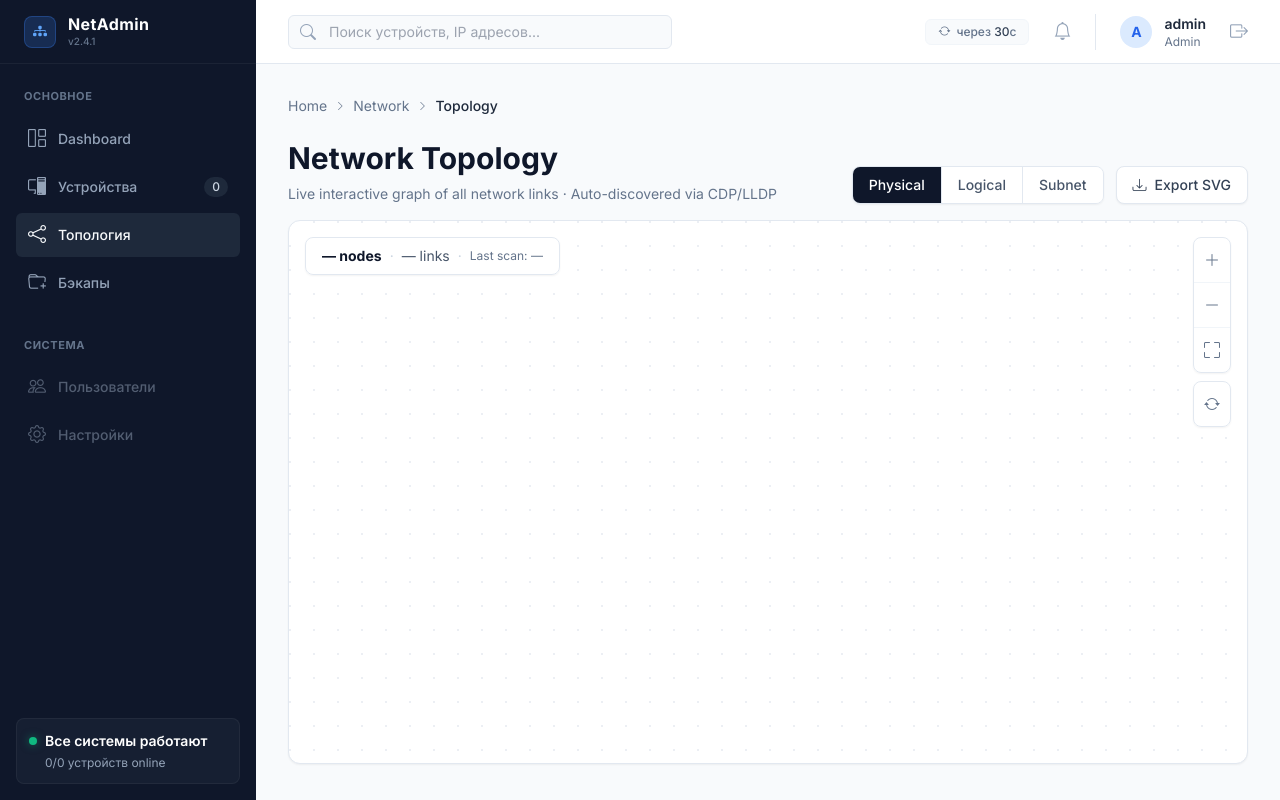
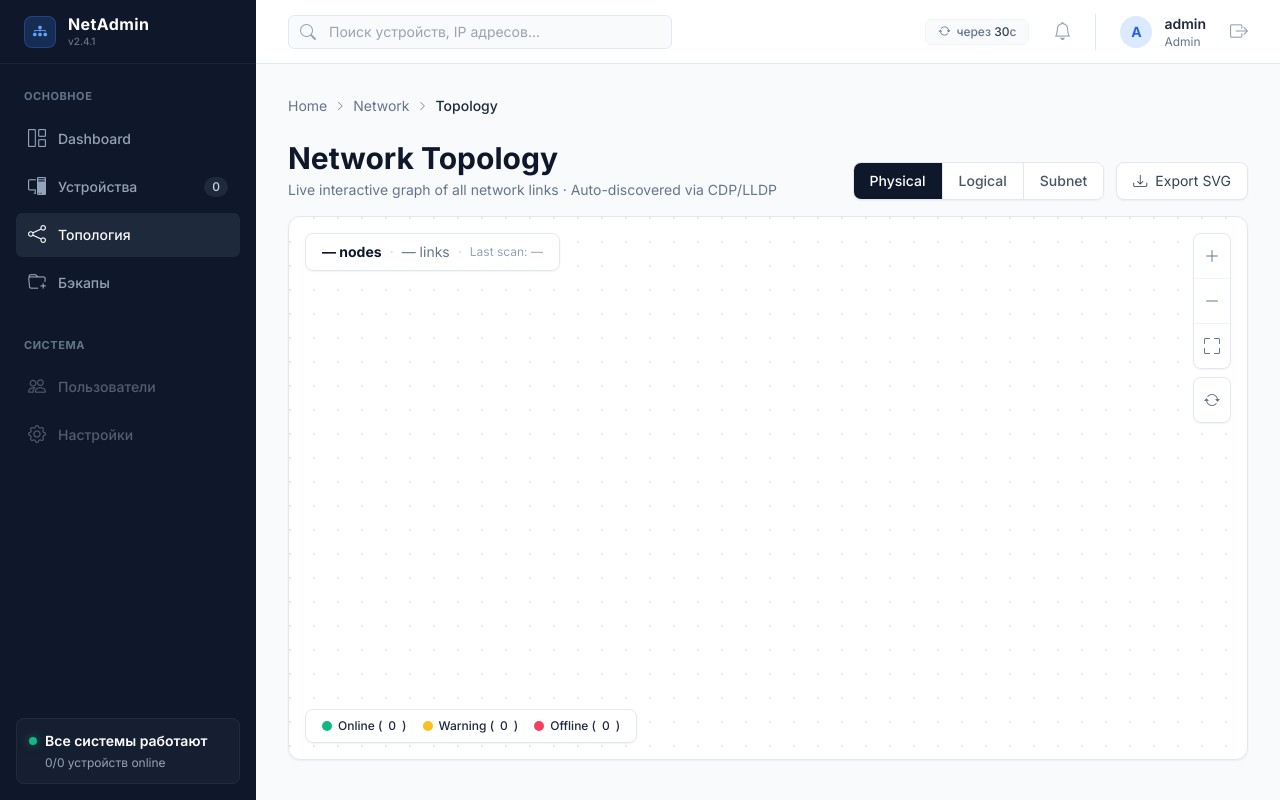
Before and after one commit to solarezz/netadmin, a Django app: page /topology/ in a window 1280 px wide. Run offline with Django 4.2, Linux system fonts and the light colour scheme; a user stored in the database is signed in; data comes from the database, SQL or seed files in the repository; data that the repository does not hold is empty; some libraries are stand-ins or nearby versions.

Commit message:
fix: topology proper ctxRenderer with canvas icons + legend

```diff
--- a/templates/monitoring/topology.html
+++ b/templates/monitoring/topology.html
@@ -1,13 +1,10 @@
 {% extends 'base.html' %}
-
-{% block title %}Топология сети{% endblock %}
+{% block title %}Топология{% endblock %}
 
 {% block breadcrumbs %}
 <div class="flex items-center text-sm text-slate-500 mb-6">
-    <span>Home</span>
-    <i class="bi bi-chevron-right text-[10px] mx-2"></i>
-    <span>Network</span>
-    <i class="bi bi-chevron-right text-[10px] mx-2"></i>
+    <span>Home</span><i class="bi bi-chevron-right text-[10px] mx-2"></i>
+    <span>Network</span><i class="bi bi-chevron-right text-[10px] mx-2"></i>
     <span class="text-slate-800 font-medium">Topology</span>
 </div>
 {% endblock %}
@@ -15,321 +12,259 @@
 {% block content %}
 <div class="mb-4 flex flex-wrap justify-between items-end gap-4">
     <div>
-        <h1 class="text-3xl font-bold text-slate-900 mb-2">Network Topology</h1>
+        <h1 class="text-3xl font-bold text-slate-900 mb-1">Network Topology</h1>
         <p class="text-slate-500 text-sm">Live interactive graph of all network links · Auto-discovered via CDP/LLDP</p>
     </div>
-    <div class="flex gap-3 items-center">
-        <div class="flex rounded-lg shadow-sm border border-slate-200 overflow-hidden text-sm font-medium">
-            <button id="tab-physical" onclick="switchTab('physical')" class="px-4 py-2 bg-slate-900 text-white transition-colors">Physical</button>
-            <button id="tab-logical" onclick="switchTab('logical')" class="px-4 py-2 bg-white text-slate-600 hover:bg-slate-50 border-l border-slate-200 transition-colors">Logical</button>
-            <button id="tab-subnet" onclick="switchTab('subnet')" class="px-4 py-2 bg-white text-slate-600 hover:bg-slate-50 border-l border-slate-200 transition-colors">Subnet</button>
+    <div class="flex gap-3">
+        <div class="flex rounded-lg border border-slate-200 overflow-hidden text-sm font-medium shadow-sm">
+            <button id="t-physical" class="px-4 py-2 bg-slate-900 text-white">Physical</button>
+            <button id="t-logical" class="px-4 py-2 bg-white text-slate-600 hover:bg-slate-50 border-l border-slate-200">Logical</button>
+            <button id="t-subnet" class="px-4 py-2 bg-white text-slate-600 hover:bg-slate-50 border-l border-slate-200">Subnet</button>
         </div>
-        <button onclick="exportSVG()" class="flex items-center gap-2 bg-white hover:bg-slate-50 border border-slate-200 text-slate-700 px-4 py-2 rounded-lg text-sm font-medium shadow-sm transition-colors">
+        <button class="flex items-center gap-2 bg-white border border-slate-200 text-slate-700 px-4 py-2 rounded-lg text-sm shadow-sm hover:bg-slate-50">
             <i class="bi bi-download"></i> Export SVG
         </button>
     </div>
 </div>
 
-<!-- Main graph card -->
-<div class="bg-white border border-slate-200 rounded-xl shadow-sm overflow-hidden relative" style="height: 68vh; min-height: 520px;">
-    <!-- Dot-grid background -->
-    <svg class="absolute inset-0 w-full h-full z-0 pointer-events-none" xmlns="http://www.w3.org/2000/svg">
+<div class="bg-white border border-slate-200 rounded-xl shadow-sm overflow-hidden relative" style="height:68vh;min-height:520px;">
+    <!-- dot grid -->
+    <svg class="absolute inset-0 w-full h-full z-0 pointer-events-none">
         <defs>
-            <pattern id="dot-grid" x="0" y="0" width="24" height="24" patternUnits="userSpaceOnUse">
-                <circle cx="1" cy="1" r="1" fill="#cbd5e1" fill-opacity="0.5"/>
+            <pattern id="dg" x="0" y="0" width="24" height="24" patternUnits="userSpaceOnUse">
+                <circle cx="1" cy="1" r="1" fill="#94a3b8" fill-opacity="0.35"/>
             </pattern>
         </defs>
-        <rect width="100%" height="100%" fill="url(#dot-grid)"/>
+        <rect width="100%" height="100%" fill="url(#dg)"/>
     </svg>
 
-    <!-- Topology canvas -->
-    <div id="topology-container" class="absolute inset-0 z-10" style="background: transparent;"></div>
+    <div id="topo" class="absolute inset-0 z-10"></div>
 
-    <!-- Stats pill top-left -->
-    <div class="absolute top-4 left-4 z-20 bg-white/95 backdrop-blur-sm border border-slate-200 rounded-lg shadow-sm px-4 py-2 flex items-center gap-2 text-sm select-none">
-        <span class="font-bold text-slate-900" id="topo-nodes-count">— nodes</span>
+    <!-- stats pill -->
+    <div class="absolute top-4 left-4 z-20 bg-white/95 border border-slate-200 rounded-lg shadow-sm px-4 py-2 flex items-center gap-2 text-sm select-none">
+        <span class="font-bold text-slate-900" id="cnt-nodes">— nodes</span>
         <span class="text-slate-300">·</span>
-        <span class="text-slate-600" id="topo-edges-count">— links</span>
+        <span class="text-slate-500" id="cnt-edges">— links</span>
         <span class="text-slate-300">·</span>
-        <span class="text-slate-500 text-xs">Last scan: <span id="topo-last-scan">—</span></span>
+        <span class="text-slate-400 text-xs">Last scan: <span id="last-scan">—</span></span>
     </div>
 
-    <!-- Zoom controls top-right -->
+    <!-- zoom controls -->
     <div class="absolute top-4 right-4 z-20 flex flex-col gap-2">
-        <div class="bg-white/95 backdrop-blur-sm border border-slate-200 rounded-lg shadow-sm overflow-hidden flex flex-col">
-            <button onclick="zoomIn()" class="p-2.5 text-slate-500 hover:text-slate-900 hover:bg-slate-50 border-b border-slate-100 transition-colors" title="Zoom In">
-                <i class="bi bi-plus-lg text-base"></i>
-            </button>
-            <button onclick="zoomOut()" class="p-2.5 text-slate-500 hover:text-slate-900 hover:bg-slate-50 border-b border-slate-100 transition-colors" title="Zoom Out">
-                <i class="bi bi-dash-lg text-base"></i>
-            </button>
-            <button onclick="fitAll()" class="p-2.5 text-slate-500 hover:text-slate-900 hover:bg-slate-50 transition-colors" title="Fit to screen">
-                <i class="bi bi-fullscreen text-base"></i>
-            </button>
+        <div class="bg-white/95 border border-slate-200 rounded-lg shadow-sm flex flex-col overflow-hidden">
+            <button onclick="zoomIn()" class="p-2.5 text-slate-500 hover:bg-slate-50 border-b border-slate-100"><i class="bi bi-plus-lg"></i></button>
+            <button onclick="zoomOut()" class="p-2.5 text-slate-500 hover:bg-slate-50 border-b border-slate-100"><i class="bi bi-dash-lg"></i></button>
+            <button onclick="fitAll()" class="p-2.5 text-slate-500 hover:bg-slate-50"><i class="bi bi-fullscreen"></i></button>
         </div>
-        <button onclick="loadTopology(false)" class="bg-white/95 backdrop-blur-sm border border-slate-200 rounded-lg shadow-sm p-2.5 text-slate-500 hover:text-slate-900 hover:bg-slate-50 transition-colors" title="Refresh">
-            <i class="bi bi-arrow-repeat text-base" id="refresh-topo-icon"></i>
+        <button onclick="loadTopo(false)" class="bg-white/95 border border-slate-200 rounded-lg shadow-sm p-2.5 text-slate-500 hover:bg-slate-50">
+            <i class="bi bi-arrow-repeat" id="ri"></i>
         </button>
     </div>
 
-    <!-- Loading overlay -->
-    <div id="topo-loading" class="absolute inset-0 z-30 bg-white/70 backdrop-blur-sm flex items-center justify-center">
+    <!-- loading -->
+    <div id="topo-load" class="absolute inset-0 z-30 bg-white/70 backdrop-blur-sm flex items-center justify-center">
         <div class="flex flex-col items-center gap-3">
-            <div class="w-9 h-9 border-4 border-slate-100 border-t-blue-500 rounded-full animate-spin"></div>
-            <p class="text-sm font-medium text-slate-600 tracking-wide">Syncing Topology…</p>
+            <div class="w-9 h-9 border-4 border-slate-200 border-t-blue-500 rounded-full animate-spin"></div>
+            <p class="text-sm font-medium text-slate-600">Загрузка топологии…</p>
         </div>
+    </div>
+
+    <!-- legend -->
+    <div class="absolute bottom-4 left-4 z-20 bg-white/95 border border-slate-200 rounded-lg shadow-sm px-4 py-2 flex items-center gap-4 text-xs font-medium select-none">
+        <div class="flex items-center gap-1.5"><span class="w-2.5 h-2.5 rounded-full bg-emerald-500 inline-block"></span> Online (<span id="leg-on">0</span>)</div>
+        <div class="flex items-center gap-1.5"><span class="w-2.5 h-2.5 rounded-full bg-amber-400 inline-block"></span> Warning (<span id="leg-wa">0</span>)</div>
+        <div class="flex items-center gap-1.5"><span class="w-2.5 h-2.5 rounded-full bg-rose-500 inline-block"></span> Offline (<span id="leg-off">0</span>)</div>
     </div>
 </div>
 {% endblock %}
 
 {% block extra_js %}
 <style>
-/* Force vis.js canvas background transparent so our SVG dot grid shows */
-#topology-container canvas {
-    background: transparent !important;
-}
-/* Remove vis.js default tooltip border/shadow */
+#topo canvas { background: transparent !important; }
 .vis-tooltip {
-    font-family: 'Inter', sans-serif !important;
-    font-size: 12px !important;
-    background: #0f172a !important;
-    color: #e2e8f0 !important;
-    border: none !important;
-    border-radius: 6px !important;
-    padding: 6px 10px !important;
-    box-shadow: 0 4px 12px rgba(0,0,0,0.2) !important;
+    font-family: 'Inter',sans-serif !important; font-size: 12px !important;
+    background: #0f172a !important; color: #e2e8f0 !important;
+    border: none !important; border-radius: 6px !important;
+    padding: 6px 10px !important; box-shadow: 0 4px 12px rgba(0,0,0,.25) !important;
 }
 </style>
 <script>
-const TOPOLOGY_URL = "{% url 'api-topology' %}";
-let network = null;
-let nodesDataset = null;
-let edgesDataset = null;
-let lastScanAt = null;
-let timerInterval = null;
-let currentTab = 'physical';
+const URL_TOPO = "{% url 'api-topology' %}";
+let net = null, nodesDS = null, edgesDS = null, scanAt = null;
 
-// ─── Status colours matching the prototype exactly ─────────────────────
-const STATUS = {
-    online:  { bg: '#ffffff', border: '#10b981', highlight: '#ecfdf5' },
-    offline: { bg: '#ffffff', border: '#ef4444', highlight: '#fef2f2' },
-    warning: { bg: '#ffffff', border: '#f59e0b', highlight: '#fffbeb' },
-    unknown: { bg: '#ffffff', border: '#94a3b8', highlight: '#f8fafc' },
+const SC = {
+    online:  { bg:'#ffffff', border:'#10b981', hi:'#ecfdf5' },
+    offline: { bg:'#ffffff', border:'#ef4444', hi:'#fef2f2' },
+    warning: { bg:'#ffffff', border:'#f59e0b', hi:'#fffbeb' },
+    unknown: { bg:'#ffffff', border:'#94a3b8', hi:'#f8fafc' },
 };
 
-// ─── Build one vis.js node ──────────────────────────────────────────────
-function makeVisNode(n) {
-    const s = STATUS[n.status] || STATUS.unknown;
+/* ── icon drawing ── */
+function drawIcon(ctx, cx, cy, type, color) {
+    ctx.save();
+    ctx.strokeStyle = color; ctx.fillStyle = color;
+    ctx.lineWidth = 1.8; ctx.lineCap = 'round'; ctx.lineJoin = 'round';
+
+    if (type === 'mikrotik_router') {
+        ctx.beginPath();
+        ctx.roundRect(cx-9, cy-3, 18, 11, 2);
+        ctx.stroke();
+        ctx.beginPath();
+        ctx.moveTo(cx-4, cy-3); ctx.lineTo(cx-4, cy-9);
+        ctx.moveTo(cx+4, cy-3); ctx.lineTo(cx+4, cy-9);
+        ctx.stroke();
+        ctx.beginPath(); ctx.arc(cx, cy+2, 1.6, 0, Math.PI*2); ctx.fill();
+    } else if (type === 'mikrotik_switch') {
+        ctx.beginPath();
+        ctx.roundRect(cx-11, cy-5, 22, 10, 2);
+        ctx.stroke();
+        [-5,0,5].forEach(dx => { ctx.beginPath(); ctx.arc(cx+dx, cy, 1.6, 0, Math.PI*2); ctx.fill(); });
+    } else {
+        ctx.beginPath(); ctx.roundRect(cx-10, cy-7, 20, 7, 2); ctx.stroke();
+        ctx.beginPath(); ctx.roundRect(cx-10, cy+1, 20, 7, 2); ctx.stroke();
+        ctx.beginPath(); ctx.arc(cx+7, cy-3.5, 1.4, 0, Math.PI*2); ctx.fill();
+        ctx.beginPath(); ctx.arc(cx+7, cy+4.5, 1.4, 0, Math.PI*2); ctx.fill();
+    }
+    ctx.restore();
+}
+
+/* ── make vis node ── */
+function makeNode(n) {
+    const sc = SC[n.status] || SC.unknown;
     const isCore = n.is_core;
+    const r = isCore ? 28 : 23;
 
     return {
         id: n.id,
-        // Two-line label: bold name + muted IP
         label: n.label + '\n' + (n.ip || ''),
-        title: `<b>${n.label}</b><br><code>${n.ip || ''}</code><br>Status: ${n.status}`,
         url: n.url,
-        shape: 'circle',
-        size: isCore ? 28 : 22,
-        color: {
-            background: isCore ? '#0f172a' : '#ffffff',
-            border:     isCore ? '#0f172a' : s.border,
-            highlight:  { background: isCore ? '#1e293b' : s.highlight, border: s.border },
-            hover:      { background: isCore ? '#1e293b' : s.highlight, border: s.border },
+        shape: 'custom',
+        size: r,
+        font: {
+            size: 11, face: 'Inter,sans-serif', color: '#64748b',
+            bold: { color: '#0f172a', size: 12, face: 'Inter,sans-serif' },
+            multi: 'html',
         },
-        borderWidth: isCore ? 0 : 2.5,
-        borderWidthSelected: 3,
-        font: {
-            size: 11,
-            face: 'Inter, sans-serif',
-            color: '#64748b',
-            multi: false,               // single-color; we'll use two-line label
-            bold: { vadjust: 0 },
-            vadjust: 0,
-        },
-        shadow: {
-            enabled: true,
-            color: 'rgba(15,23,42,0.10)',
-            size: 12,
-            x: 0,
-            y: 3,
+        ctxRenderer({ ctx, x, y, state }) {
+            const bdr = (state.selected || state.hover) ? '#3b82f6' : (isCore ? '#0f172a' : sc.border);
+            return {
+                drawNode() {
+                    // shadow
+                    ctx.shadowColor = 'rgba(15,23,42,.12)'; ctx.shadowBlur = 14; ctx.shadowOffsetY = 4;
+                    ctx.beginPath(); ctx.arc(x, y, r, 0, Math.PI*2);
+                    ctx.fillStyle = isCore ? '#0f172a' : '#ffffff';
+                    ctx.fill();
+                    ctx.shadowColor = 'transparent'; ctx.shadowBlur = 0; ctx.shadowOffsetY = 0;
+
+                    if (!isCore) {
+                        ctx.lineWidth = state.selected ? 3 : 2.5;
+                        ctx.strokeStyle = bdr;
+                        ctx.stroke();
+                    }
+
+                    const iconColor = isCore ? '#e2e8f0' : sc.border;
+                    drawIcon(ctx, x, y, n.device_type, iconColor);
+                },
+                nodeDimensions: { width: r*2+4, height: r*2+4 },
+            };
         },
     };
 }
 
-// ─── Build one vis.js edge ──────────────────────────────────────────────
-function makeVisEdge(e) {
+/* ── make vis edge ── */
+function makeEdge(e, nodesMap) {
+    const target = nodesMap[e.to] || {};
+    const sc = SC[target.status] || SC.unknown;
+    const isOff = target.status === 'offline';
     return {
-        id: e.id,
-        from: e.from,
-        to: e.to,
-        width: 1.5,
-        color: { color: '#cbd5e1', highlight: '#94a3b8', hover: '#94a3b8' },
-        smooth: { type: 'continuous', roundness: 0.4 },
+        id: e.id, from: e.from, to: e.to,
+        width: 1.8,
+        color: { color: isOff ? '#fca5a5' : sc.border, highlight: '#3b82f6', hover: '#94a3b8' },
+        dashes: isOff,
+        smooth: { type: 'continuous', roundness: 0.35 },
         selectionWidth: 2,
-        hoverWidth: 2,
     };
 }
 
-// ─── Options ───────────────────────────────────────────────────────────
-const NETWORK_OPTIONS = {
-    nodes: {
-        // defaults; per-node overrides applied in makeVisNode
-        shape: 'circle',
-        font: { size: 11, face: 'Inter, sans-serif', color: '#64748b' },
-        margin: 14,
-    },
-    edges: {
-        arrows: { to: false },
-    },
+/* ── options ── */
+const OPTS = {
+    nodes: { font: { size:11, face:'Inter,sans-serif' }, margin:14 },
+    edges: { arrows: { to: false } },
     physics: {
         solver: 'repulsion',
-        repulsion: {
-            centralGravity: 0.15,
-            springLength: 200,
-            springConstant: 0.04,
-            nodeDistance: 180,
-            damping: 0.09,
-        },
-        stabilization: {
-            enabled: true,
-            iterations: 300,
-            updateInterval: 25,
-        },
+        repulsion: { centralGravity:.08, springLength:250, springConstant:.02, nodeDistance:260, damping:.1 },
+        stabilization: { enabled:true, iterations:400, updateInterval:30 },
     },
-    interaction: {
-        hover: true,
-        tooltipDelay: 150,
-        zoomSpeed: 0.8,
-        zoomView: true,
-        dragView: true,
-    },
-    layout: {
-        improvedLayout: true,
-    },
+    interaction: { hover:true, tooltipDelay:150, zoomSpeed:.9 },
+    layout: { improvedLayout: true },
 };
 
-// ─── Initialise network ─────────────────────────────────────────────────
-function buildGraph(data) {
-    const visNodes = data.nodes.map(makeVisNode);
-    const visEdges = data.edges.map(makeVisEdge);
+/* ── build ── */
+function build(data) {
+    const nodesMap = Object.fromEntries(data.nodes.map(n => [n.id, n]));
+    nodesDS = new vis.DataSet(data.nodes.map(makeNode));
+    edgesDS = new vis.DataSet(data.edges.map(e => makeEdge(e, nodesMap)));
 
-    nodesDataset = new vis.DataSet(visNodes);
-    edgesDataset = new vis.DataSet(visEdges);
+    updateStats(data);
+    const container = document.getElementById('topo');
+    if (net) { net.setData({ nodes: nodesDS, edges: edgesDS }); return; }
 
-    document.getElementById('topo-nodes-count').textContent = `${visNodes.length} nodes`;
-    document.getElementById('topo-edges-count').textContent = `${data.edges.length} links`;
-
-    const container = document.getElementById('topology-container');
-
-    if (network) {
-        network.setData({ nodes: nodesDataset, edges: edgesDataset });
-    } else {
-        network = new vis.Network(container, { nodes: nodesDataset, edges: edgesDataset }, NETWORK_OPTIONS);
-
-        // Click → navigate to device detail
-        network.on('click', params => {
-            if (params.nodes.length > 0) {
-                const id = params.nodes[0];
-                const orig = data.nodes.find(n => n.id === id);
-                if (orig && orig.url) window.location.href = orig.url;
-            }
-        });
-        network.on('hoverNode',  () => { container.style.cursor = 'pointer'; });
-        network.on('blurNode',   () => { container.style.cursor = 'default'; });
-        network.on('stabilizationIterationsDone', onStabilized);
-        network.once('stabilized', onStabilized);
-    }
-}
-
-function onStabilized() {
-    document.getElementById('topo-loading').style.display = 'none';
-    lastScanAt = Date.now();
-}
-
-// ─── Soft-update (status colours only, no layout change) ────────────────
-function softUpdate(data) {
-    if (!nodesDataset) return;
-    const updates = data.nodes.map(n => {
-        const s = STATUS[n.status] || STATUS.unknown;
-        const isCore = n.is_core;
-        return {
-            id: n.id,
-            color: {
-                background: isCore ? '#0f172a' : '#ffffff',
-                border:     isCore ? '#0f172a' : s.border,
-                highlight:  { background: isCore ? '#1e293b' : s.highlight, border: s.border },
-                hover:      { background: isCore ? '#1e293b' : s.highlight, border: s.border },
-            },
-        };
+    net = new vis.Network(container, { nodes: nodesDS, edges: edgesDS }, OPTS);
+    net.on('click', p => {
+        if (p.nodes.length) {
+            const n = data.nodes.find(x => x.id === p.nodes[0]);
+            if (n?.url) window.location.href = n.url;
+        }
     });
-    nodesDataset.update(updates);
-    document.getElementById('topo-nodes-count').textContent = `${data.nodes.length} nodes`;
-    document.getElementById('topo-edges-count').textContent = `${data.edges.length} links`;
-    lastScanAt = Date.now();
-}
-
-// ─── Load topology from API ─────────────────────────────────────────────
-function loadTopology(initial = false) {
-    const icon = document.getElementById('refresh-topo-icon');
-    if (icon) icon.classList.add('animate-spin');
-
-    fetch(TOPOLOGY_URL)
-        .then(r => r.json())
-        .then(data => {
-            if (initial) buildGraph(data);
-            else         softUpdate(data);
-        })
-        .catch(err => {
-            console.error('Topology error:', err);
-            document.getElementById('topo-loading').style.display = 'none';
-        })
-        .finally(() => {
-            if (icon) icon.classList.remove('animate-spin');
-        });
-}
-
-// ─── Tab switching (visual only) ────────────────────────────────────────
-function switchTab(tab) {
-    currentTab = tab;
-    ['physical', 'logical', 'subnet'].forEach(t => {
-        const btn = document.getElementById('tab-' + t);
-        if (t === tab) {
-            btn.className = 'px-4 py-2 bg-slate-900 text-white transition-colors';
-        } else {
-            btn.className = 'px-4 py-2 bg-white text-slate-600 hover:bg-slate-50 border-l border-slate-200 transition-colors';
-        }
+    net.on('hoverNode', () => container.style.cursor = 'pointer');
+    net.on('blurNode',  () => container.style.cursor = 'default');
+    net.on('stabilizationIterationsDone', () => {
+        document.getElementById('topo-load').style.display = 'none';
+        scanAt = Date.now();
     });
 }
 
-// ─── Controls ──────────────────────────────────────────────────────────
-function zoomIn()  { if (network) network.moveTo({ scale: network.getScale() * 1.25, animation: { duration: 200, easingFunction: 'easeInOutQuad' } }); }
-function zoomOut() { if (network) network.moveTo({ scale: network.getScale() / 1.25, animation: { duration: 200, easingFunction: 'easeInOutQuad' } }); }
-function fitAll()  { if (network) network.fit({ animation: { duration: 400, easingFunction: 'easeInOutQuad' } }); }
-function exportSVG() { alert('SVG export — coming soon'); }
-
-// ─── "Last scan X sec ago" counter ────────────────────────────────────
-function startTimer() {
-    const el = document.getElementById('topo-last-scan');
-    clearInterval(timerInterval);
-    timerInterval = setInterval(() => {
-        if (!lastScanAt) return;
-        const s = Math.floor((Date.now() - lastScanAt) / 1000);
-        el.textContent = s < 5 ? 'just now' : s + ' sec ago';
-    }, 1000);
+function softUpdate(data) {
+    if (!nodesDS) return;
+    const nodesMap = Object.fromEntries(data.nodes.map(n => [n.id, n]));
+    nodesDS.update(data.nodes.map(n => ({ id: n.id })));   // trigger redraw via ctxRenderer closure update
+    edgesDS.update(data.edges.map(e => makeEdge(e, nodesMap)));
+    updateStats(data);
+    scanAt = Date.now();
 }
 
-// ─── Boot ──────────────────────────────────────────────────────────────
-loadTopology(true);
-startTimer();
+function updateStats(data) {
+    document.getElementById('cnt-nodes').textContent = data.nodes.length + ' nodes';
+    document.getElementById('cnt-edges').textContent = data.edges.length + ' links';
+    document.getElementById('leg-on').textContent  = data.nodes.filter(n=>n.status==='online').length;
+    document.getElementById('leg-wa').textContent  = data.nodes.filter(n=>n.status==='warning').length;
+    document.getElementById('leg-off').textContent = data.nodes.filter(n=>n.status==='offline').length;
+}
 
-// Auto-refresh every 30 s (soft update — no layout reset)
-let countdown = 30;
+function loadTopo(initial=false) {
+    const ri = document.getElementById('ri');
+    ri.classList.add('animate-spin');
+    fetch(URL_TOPO).then(r=>r.json()).then(data => {
+        if (initial) build(data); else softUpdate(data);
+    }).catch(e=>{ console.error(e); document.getElementById('topo-load').style.display='none'; })
+    .finally(()=>ri.classList.remove('animate-spin'));
+}
+
+function zoomIn()  { net?.moveTo({ scale: net.getScale()*1.25, animation:{ duration:200, easingFunction:'easeInOutQuad' } }); }
+function zoomOut() { net?.moveTo({ scale: net.getScale()/1.25, animation:{ duration:200, easingFunction:'easeInOutQuad' } }); }
+function fitAll()  { net?.fit({ animation:{ duration:400, easingFunction:'easeInOutQuad' } }); }
+
+// last-scan timer
 setInterval(() => {
-    countdown--;
-    if (countdown <= 0) {
-        countdown = 30;
-        loadTopology(false);
-    }
+    if (!scanAt) return;
+    const s = Math.floor((Date.now()-scanAt)/1000);
+    document.getElementById('last-scan').textContent = s < 5 ? 'just now' : s + ' sec ago';
 }, 1000);
+
+// auto-refresh
+let cd = 30;
+setInterval(() => { if (--cd <= 0) { cd=30; loadTopo(false); } }, 1000);
+
+loadTopo(true);
 </script>
 {% endblock %}
```
